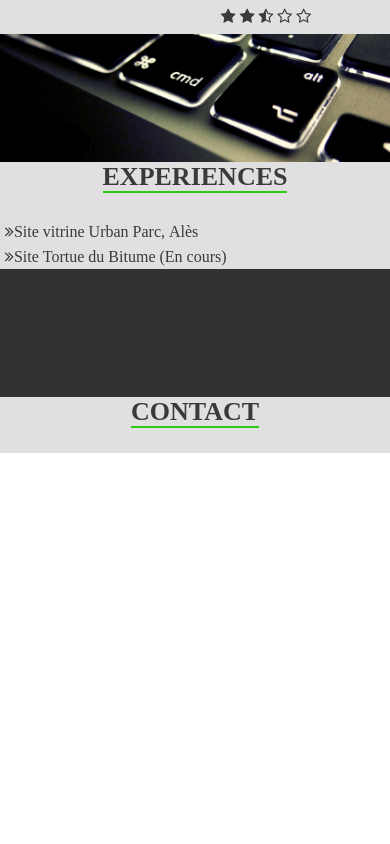
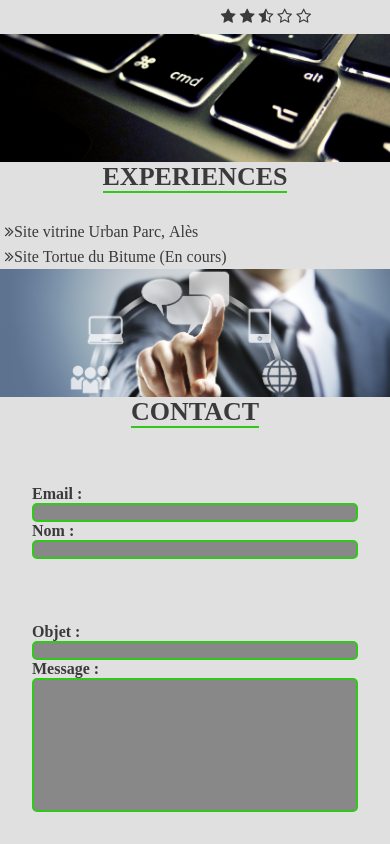
Before and after one commit to FORESTIERK/CV-Perso, a plain HTML site: page index.html in a window 390 px wide. Shown: the part 1990-2834 px from the top of the page. Before the commit the page ends 2443 px from the top, so only its background shows below. Drawn offline with nearby package versions, Linux system fonts and the light colour scheme; some icons are missing.

Commit message:
CSS Telephone fini

```diff
--- a/css/style.css
+++ b/css/style.css
@@ -64,6 +64,26 @@
 		border-bottom: 2px solid #30C919;
 		color: #3A3A3A;
 	}
+	fieldset{
+		display: flex;
+		flex-direction: column;
+		border: none;
+		padding: 2em;
+	}
+	label{
+		color: #3A3A3A;
+		font-weight: bold;
+	}
+	textarea, input{
+		border-radius: 5px;
+		color: #fff;
+		background-color: #888888;
+		border: 2px solid #30C919;
+	}
+	textarea{
+		resize: none;
+		height: 10em;
+	}
 	.text_gras{
 		font-weight: bold;
 	}
@@ -73,6 +93,7 @@
 @media all and (max-width: 750px) {
 	/*~ HEADER ~*/
 		header{
+			width: 100%;
 			height: 40em;
 		}
 		header li{
@@ -163,6 +184,9 @@
 		#section4{
 			background-image: url('../images/img4.jpg');
 		}
+		#section5{
+			background-image: url('../images/img5.jpg');
+		}
 	/*~ SECTION 1 ~*/
 		.transport{
 			display: flex;
@@ -192,6 +216,8 @@
 		.experience i{
 			margin: 0.3em;
 		}
+	/*~ SECTION 5 ~*/
+
 /*--------------------------------*/
 	/*~ KEYFRAMES ~*/
 
--- a/index.html
+++ b/index.html
@@ -243,21 +243,14 @@
 			<section>
 				<h3><span>CONTACT</span></h3>
 				<article class="contact">
-					<!-- <form id="contact" action="traitement_formulaire.php" method="post">
-						<fieldset>
-							<legend>Vos coordonnées</legend>
-							<p><label for="nom">Nom :</label><input type="text" id="nom" name="nom" value=""></p>
-							<p><label for="email">Email :</label><input type="text" id="email" name="email" value=""></p>
-						</fieldset>
-						<fieldset>
-							<legend>Votre Message</legend>
-							<p><label for="objet">Objet :</label><input type="text" id="objet" name="objet" value=""></p>
-							<p><label for="message">Message :</label><textarea id="message" name="message" rows="8" cols="80"></textarea></p>
-						</fieldset>
-						<div class="bouton_envoyer">
-								<input type="submit" name="envoie" value="Envoyer le message !">
-						</div>
-					</form> -->
+					<fieldset>
+						<label for="email">Email :</label><input type="text" name="email" value="">
+						<label for="nom">Nom :</label><input type="text" name="nom" value="">
+					</fieldset>
+					<fieldset>
+						<label for="objet">Objet :</label><input type="text" name="objet" value="">
+						<label for="message">Message :</label><textarea name="message"></textarea>
+					</fieldset>
 				</article>
 			</section>
 		</div>
```
Also changed, not shown: images/img5.jpg (added).
